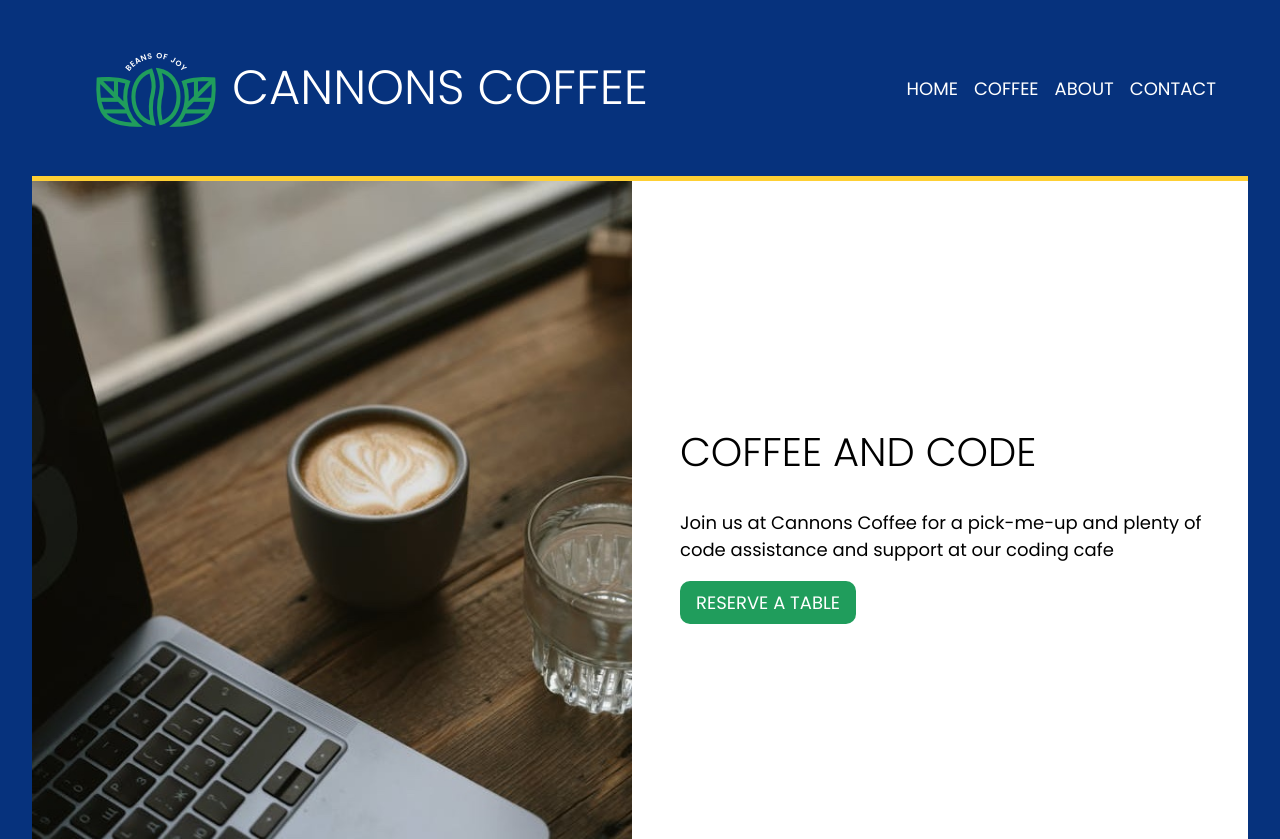
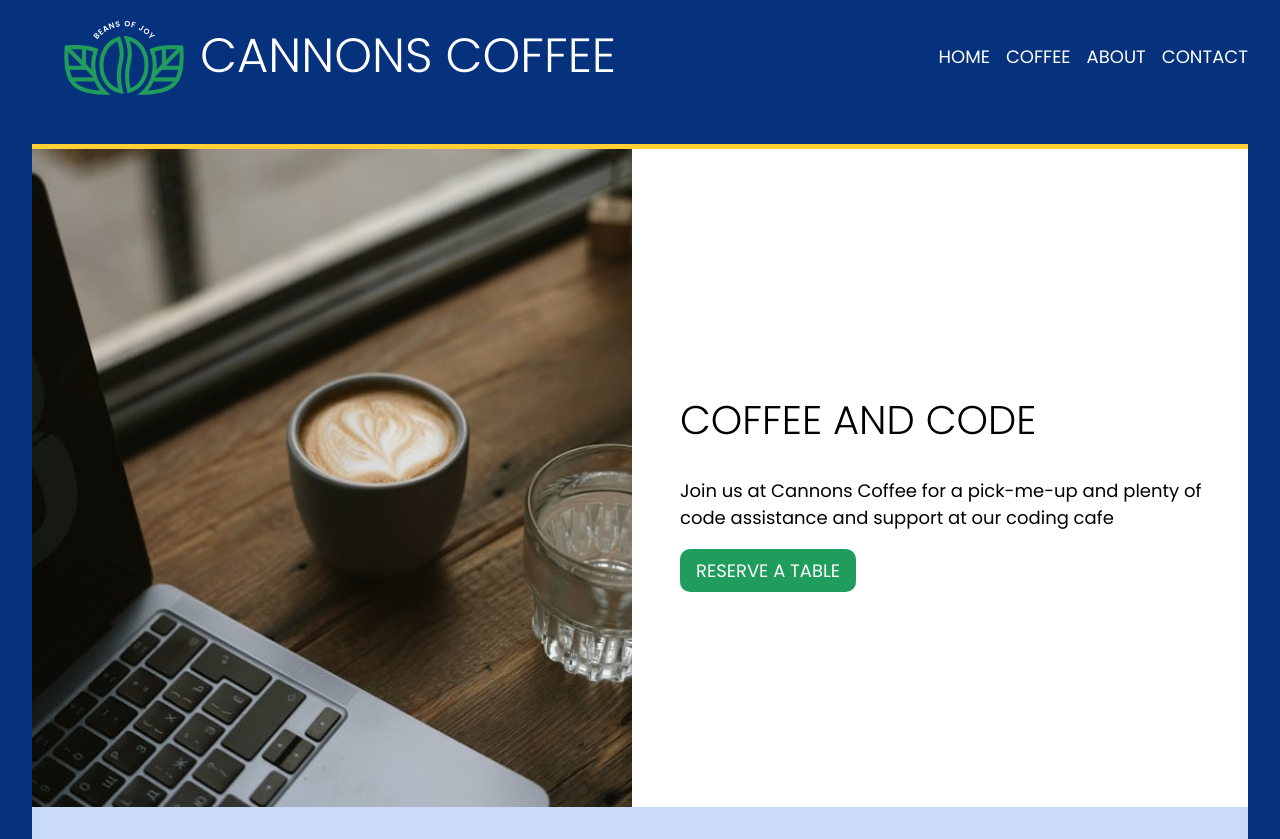
Before and after one commit to janamarie-coder/cannons-coffee, a plain HTML site: page index.html in a window 1280 px wide. Shown: the top 839 px of the page. Drawn offline with Linux system fonts and the light colour scheme.

Commit message:
initial commit

```diff
--- a/css/style.css
+++ b/css/style.css
@@ -60,9 +60,8 @@ body {
 main {
   background-color: var(--primary-white);
   text-align: center;
-  border-bottom: 5px solid var(--primary-yellow);
-  border-top: 5px solid var(--primary-yellow);
 }
+
 header {
  color: var(--primary-white);
  text-transform: uppercase;
@@ -127,6 +126,7 @@ nav a {
   gap: 1rem;
   align-items: center;
   padding: 1rem;
+  border-top: 5px solid var(--primary-yellow);
 }
 
 .container1 img {
@@ -146,6 +146,7 @@ nav a {
   grid-template-columns: 1fr;
   background-color: var(--tertiary-blue);
   text-align: left;
+  border-bottom: 5px solid var(--primary-yellow);
 }
 
 .container2 img {
@@ -166,7 +167,7 @@ footer {
   text-align: center;
 }
 
-@media (max-width: 1000px) {
+@media (max-width: 990px) {
   header {
     justify-content: center;
 
@@ -193,11 +194,14 @@ footer {
 }
 
 @media (min-width: 1000px) {
-  body {
-    padding: 2rem;
+  main {
+    background-color: var(--primary-blue);
+    padding-left: 2rem;
+     padding-right: 2rem;
   }
   .container1 {
     padding: 0;
+    background-color: var(--primary-white);
   }
   .container2 {
     grid-template-columns: repeat(4,1fr);
```
